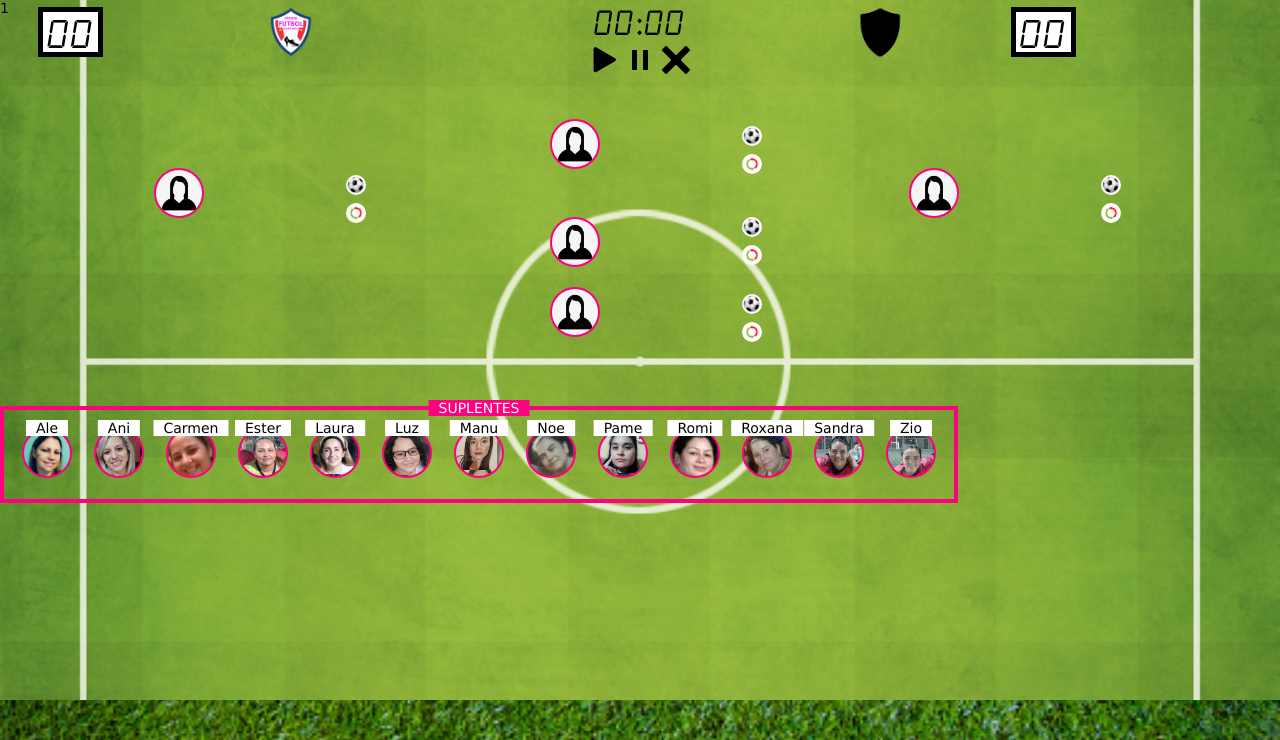
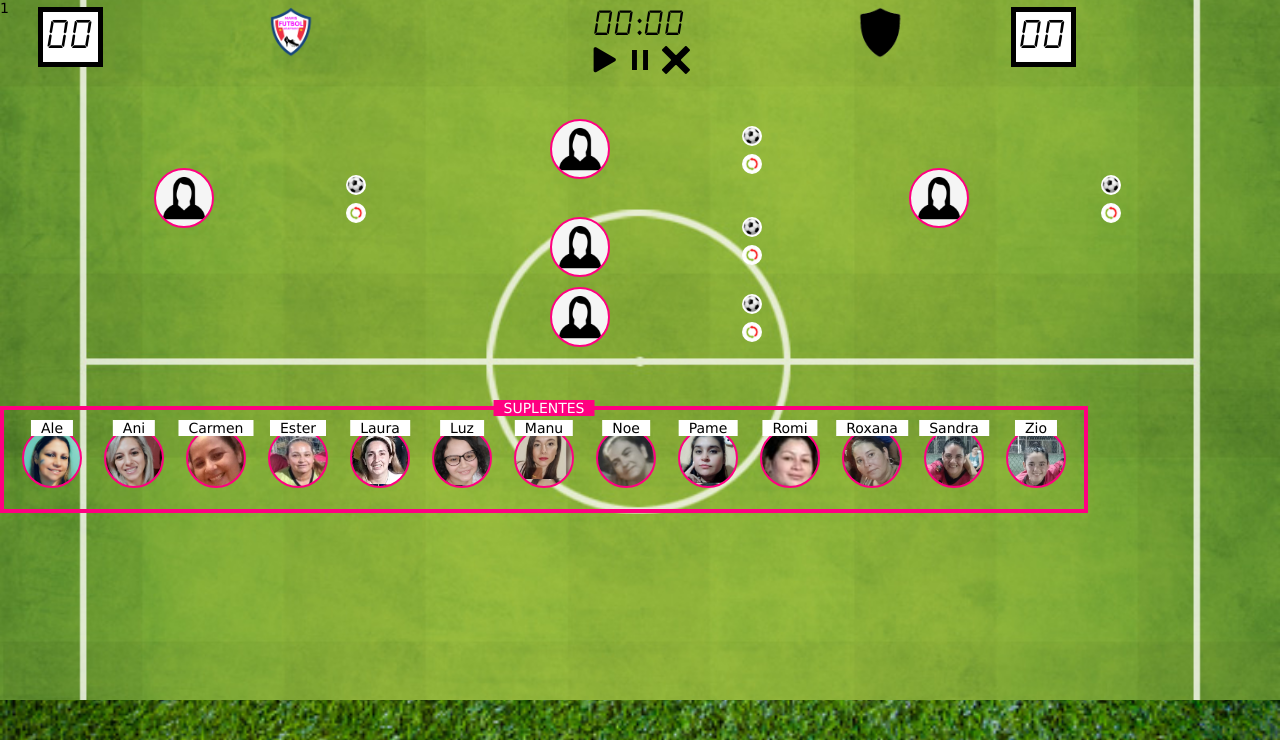
Before and after one commit to mauriciomss/alineacionEquipo, a PHP site: page /partido.html in a window 1280 px wide. Shown: the top 740 px of the page. Run offline with PHP 8.4, Linux system fonts and the light colour scheme.

Commit message:
commit 18-10-2023 12:33:29

```diff
--- a/assets/style.css
+++ b/assets/style.css
@@ -67,7 +67,7 @@
         position: absolute;
         border: 5px solid #000;
         width: 65px;
-        height: 50px;
+        height: 60px;
         top: 1%;
         left: 3%;
         background-color: #fff;
@@ -99,7 +99,7 @@
         position: absolute;
         border: 5px solid #000;
         width: 65px;
-        height: 50px;
+        height: 60px;
         top: 1%;
         left: 79%;
         background-color: #fff;
@@ -112,8 +112,8 @@
     .jugador1 {
         position: absolute;
         border: 2px solid #FF0080;
-        width: 50px;
-        height: 50px;
+        width: 60px;
+        height: 60px;
         border-radius: 50%;
         top: 41%;
         left: 43%;
@@ -144,8 +144,8 @@
     .jugador2 {
         position: absolute;
         border: 2px solid #FF0080;
-        width: 50px;
-        height: 50px;
+        width: 60px;
+        height: 60px;
         border-radius: 50%;
         top: 31%;
         left: 43%;
@@ -176,8 +176,8 @@
     .jugador3 {
         position: absolute;
         border: 2px solid #FF0080;
-        width: 50px;
-        height: 50px;
+        width: 60px;
+        height: 60px;
         border-radius: 50%;
         top: 24%;
         left: 12%;
@@ -208,8 +208,8 @@
     .jugador4 {
         position: absolute;
         border: 2px solid #FF0080;
-        width: 50px;
-        height: 50px;
+        width: 60px;
+        height: 60px;
         border-radius: 50%;
         top: 24%;
         left: 71%;
@@ -240,8 +240,8 @@
     .jugador5 {
         position: absolute;
         border: 2px solid #FF0080;
-        width: 50px;
-        height: 50px;
+        width: 60px;
+        height: 60px;
         border-radius: 50%;
         top: 17%;
         left: 43%;
@@ -302,8 +302,8 @@
             display: inline-block;
             position: relative;
             border: 2px solid #FF0080;
-            width: 50px;
-            height: 50px;
+            width: 60px;
+            height: 60px;
             border-radius: 50%;
             background-image: url(images/jugadora.jpg);
             background-size: 100%;
```
